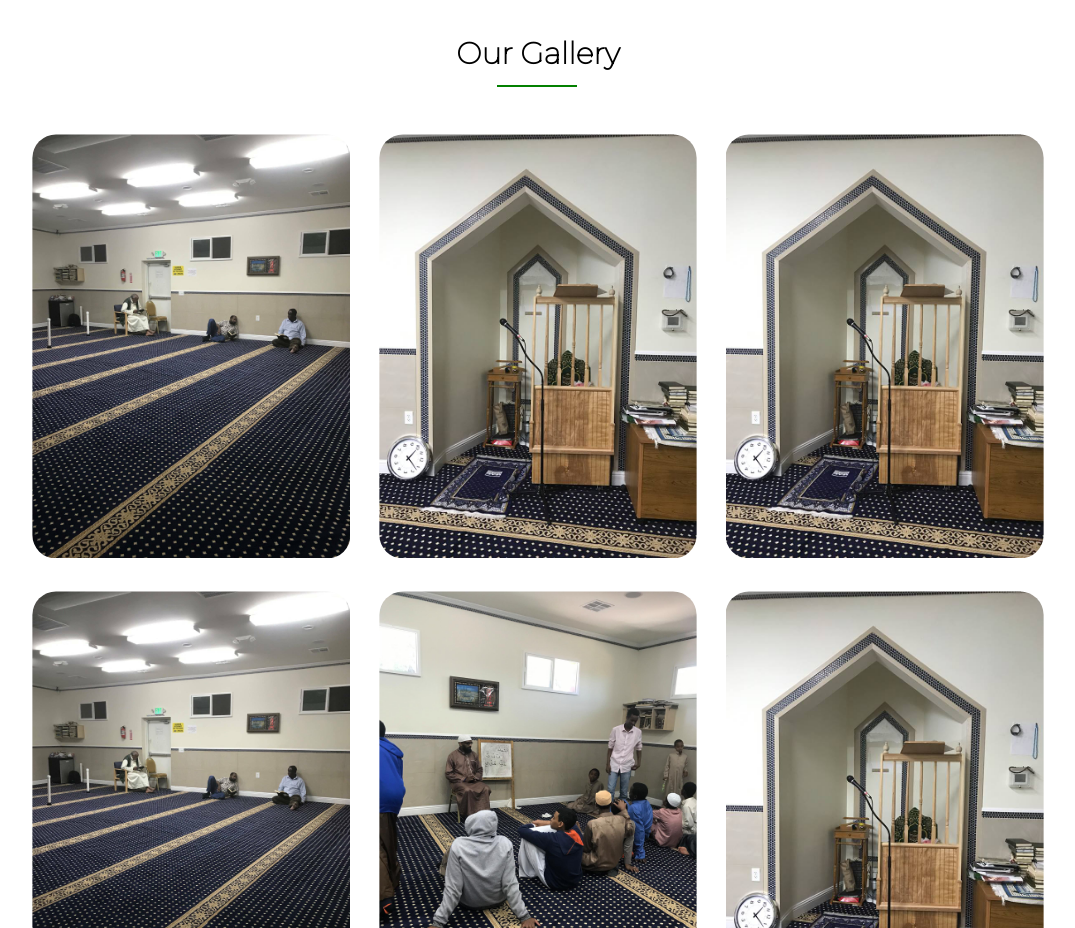
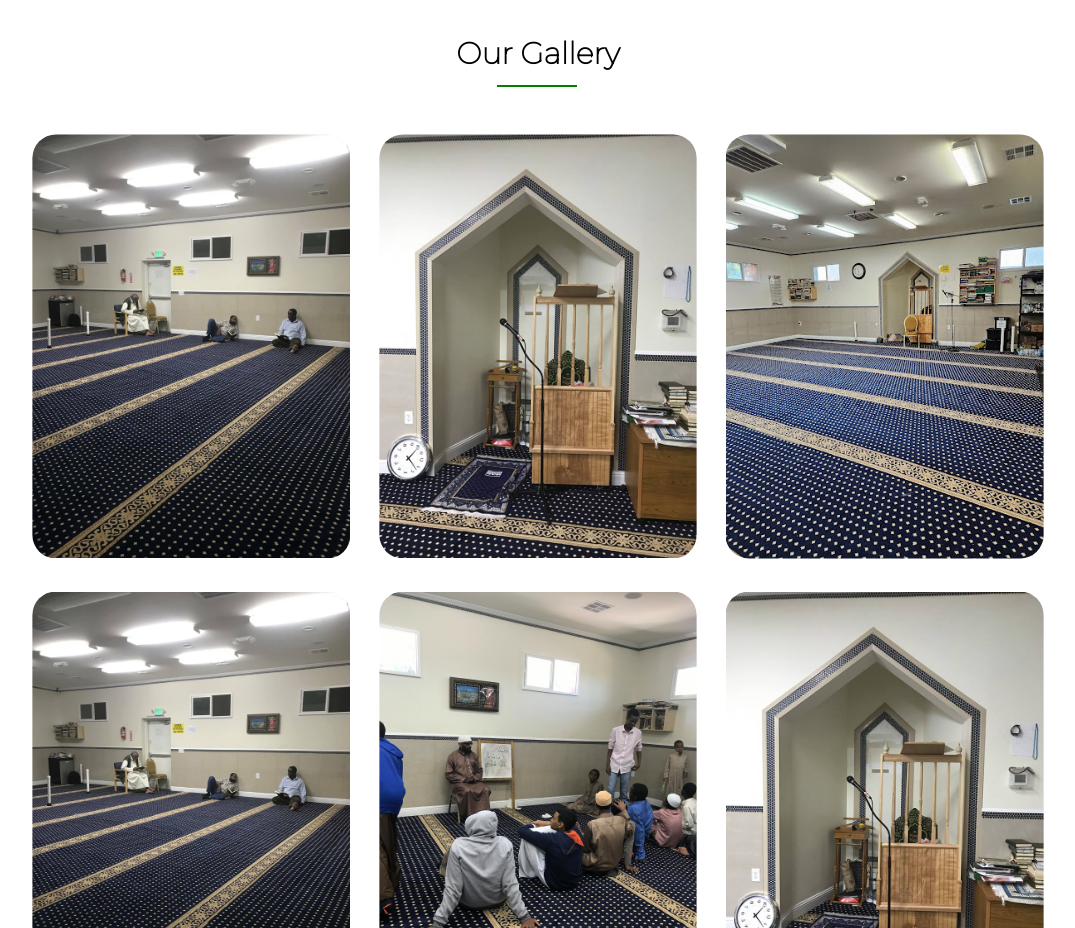
Before and after one commit to nabdi7/masjid, a React (Create React App) app: page / in a window 1280 px wide. Shown: the part 1440-2368 px from the top of the page, without its empty margins (102-1177 px from the left). Built offline with nearby package versions, Linux system fonts and the light colour scheme.

Commit message:
final changes

```diff
--- a/src/components/Contact.js
+++ b/src/components/Contact.js
@@ -77,7 +77,7 @@ const Contact = () => {
               <img src={whatsApp} alt="Masjid" className='whatsapp-code' />
               <div className='socials-box'>
                 <a href="" target="_blank" rel="noopener noreferrer"><BsInstagram /></a>
-                <a href="" target="_blank" rel="noopener noreferrer"><FaFacebookF /></a>
+                <a href="https://www.facebook.com/alhudakent/" target="_blank" rel="noopener noreferrer"><FaFacebookF /></a>
                 <a href="" target="_blank" rel="noopener noreferrer"><IoLogoYoutube /></a>
               </div>
             </div>
--- a/src/components/Footer.js
+++ b/src/components/Footer.js
@@ -62,7 +62,7 @@ const Footer = () => {
                 <div className='get-in-touch'>
                     <h1 className='menu-title'> Get in touch </h1>
                     <div className='socials'>
-                        <a href="" target="_blank" rel="noopener noreferrer"><BsFacebook /></a>
+                        <a href="https://www.facebook.com/alhudakent/" target="_blank" rel="noopener noreferrer"><BsFacebook /></a>
                         <a href="" target="_blank" rel="noopener noreferrer"><BsInstagram /></a>
                     </div>
                 </div>
--- a/src/components/Home.js
+++ b/src/components/Home.js
@@ -4,6 +4,7 @@ import "./Home.css";
 import { FontAwesomeIcon } from '@fortawesome/react-fontawesome';
 import { faBookQuran, faPeopleGroup, faBed, faHeart } from '@fortawesome/free-solid-svg-icons';
 import slideShow1 from '../images/main.jpg';
+import img1 from '../images/interior4.jpeg';
 import img2 from '../images/interior2.jpeg';
 import img3 from '../images/interior1.jpeg';
 import img4 from '../images/interior3.jpeg';
@@ -123,7 +124,7 @@ const Home = () => {
                     <img src={img2} alt="" />
                 </div>
                 <div className='gallery-box'>
-                    <img src={img2} alt="" />
+                    <img src={img1} alt="" />
                 </div>
                 <div className='gallery-box'>
                     <img src={img3} alt="" />
```
Also changed, not shown: src/images/interior4.jpeg (added), src/images/interior5.jpeg (added).
